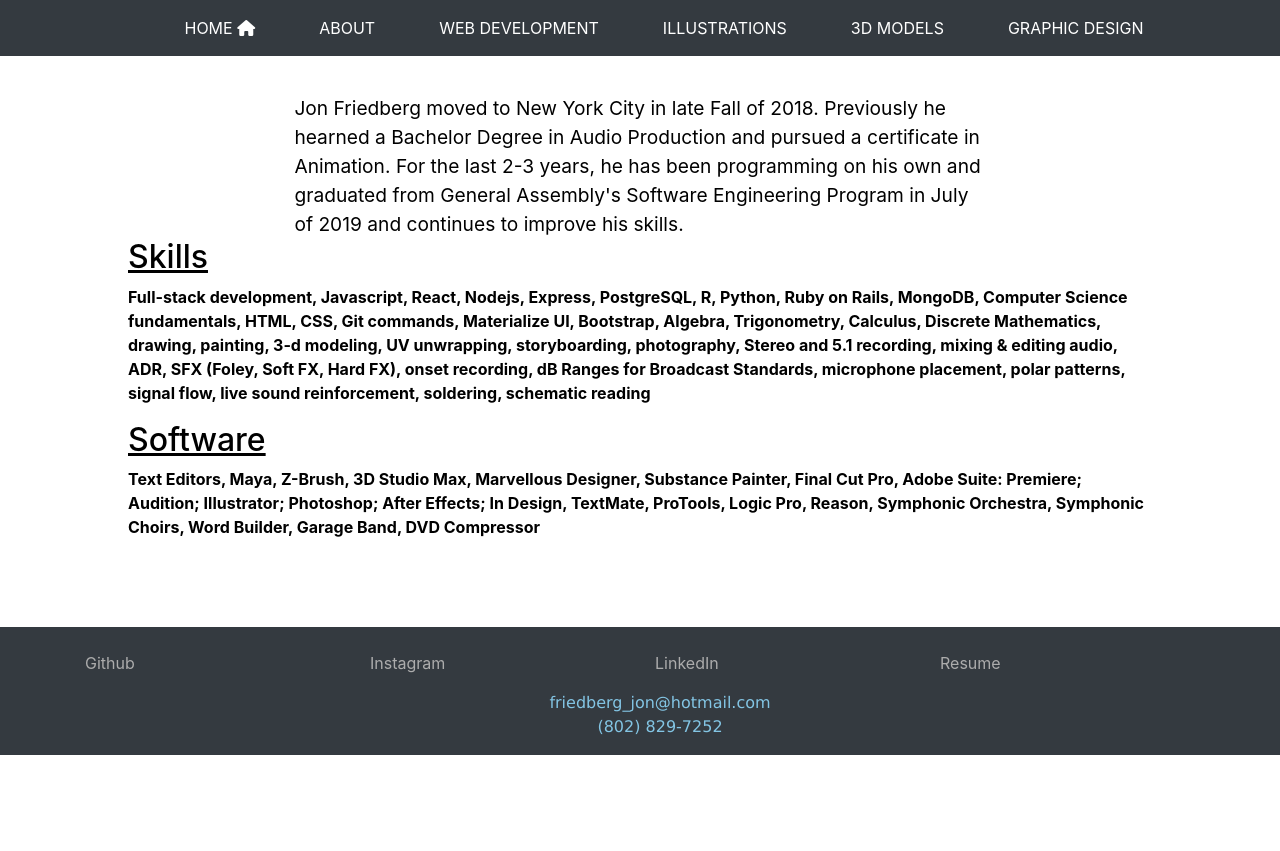
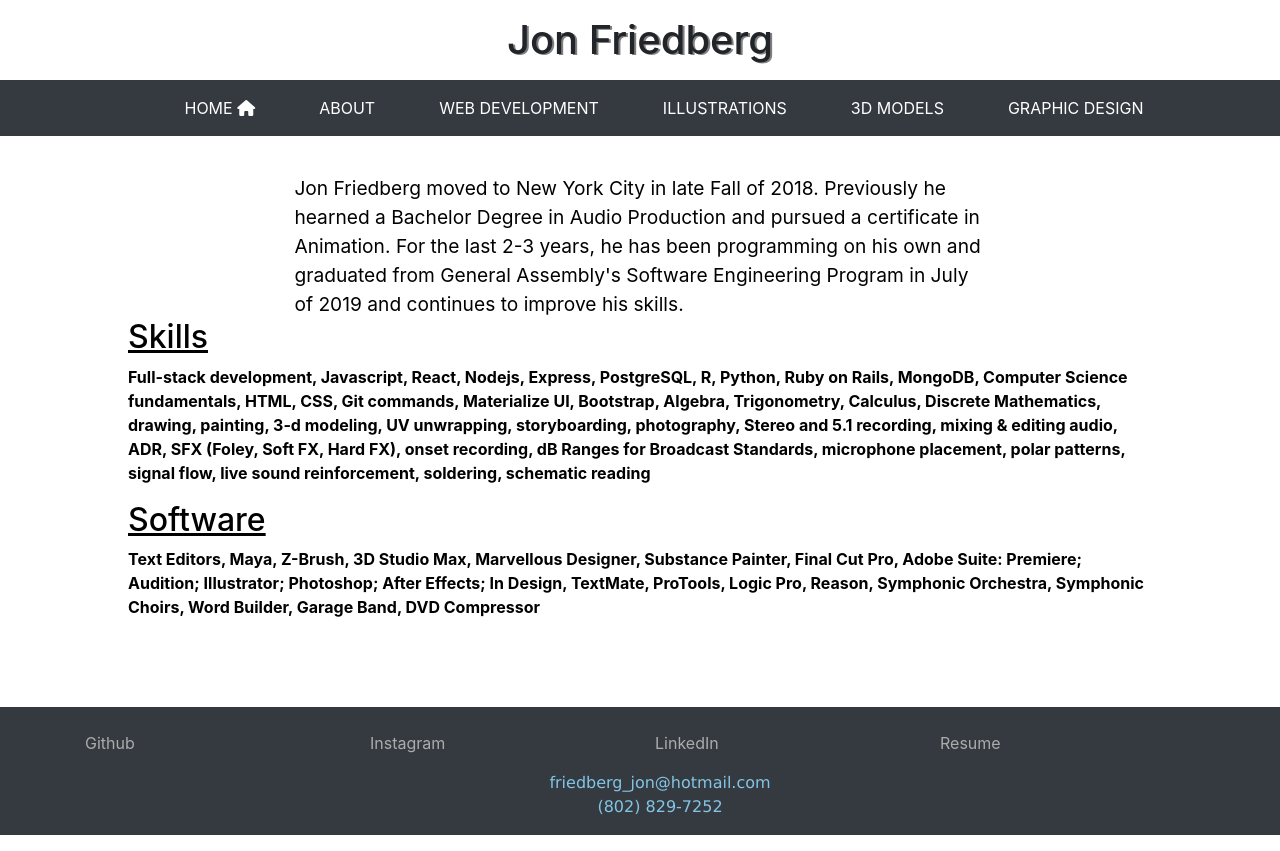
Before and after one commit to jonfriedberg123/home, a React (Create React App) app: page /about in a window 1280 px wide. Before the commit the page ends 800 px from the top, so only its background shows below. Built offline with nearby package versions, Linux system fonts and the light colour scheme.

Commit message:
homepage complete...for now..

```diff
--- a/src/App.js
+++ b/src/App.js
@@ -16,6 +16,10 @@ import dreamScene from "./Images/illustrations/dreamScene.jpg";
 function App() {
   return (
     <div>
+      <p></p>
+       <h1 style={{ display: 'flex',
+      justifyContent: 'center', width: '100%', height: 'auto',textShadow: "2px 1px grey"}}>Jon Friedberg</h1>
+    <p></p>
     <NavBar />
     <Switch>
       <Route exact path="/" component={Home} />
--- a/src/Components/layouts/NavBar.js
+++ b/src/Components/layouts/NavBar.js
@@ -14,6 +14,7 @@ function NavBar() {
   <div className="collapse navbar-collapse" id="navbarSupportedContent">
     <ul className="navbar-nav m-auto">
       <li className="nav-item active">
+
         <Link className="nav-link text-white text-uppercase ml-5" to="/home">
             Home&nbsp;<i class="fas fa-home"></i> <span className="sr-only">(current)</span></Link>
       </li>
--- a/src/Components/pages/Home.js
+++ b/src/Components/pages/Home.js
@@ -13,10 +13,13 @@ class Home extends Component {
       <div className= "homePic"
       style={{ width: '100%', height: 'auto',  display: 'flex',
       justifyContent: 'center',
-      alignItems: 'center', margin: 'auto', paddingTop: '5%', marginBottom: '-5.2%'}}>
+      alignItems: 'center', margin: 'auto', marginBottom: '-5.2%'}}>
      <AutoFitImage  frameWidth="100%" frameHeight="500px" imgSrc = {Apple}/>
+
       </div>
+
    )
+
   }
 };
 
```
